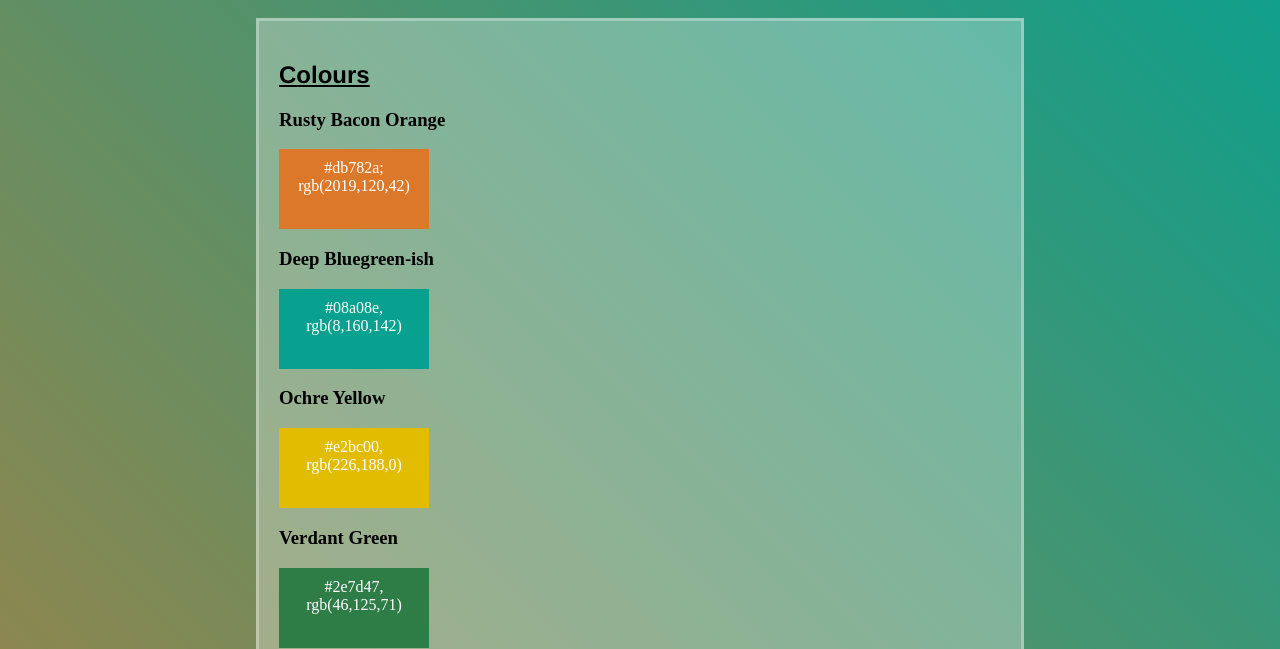
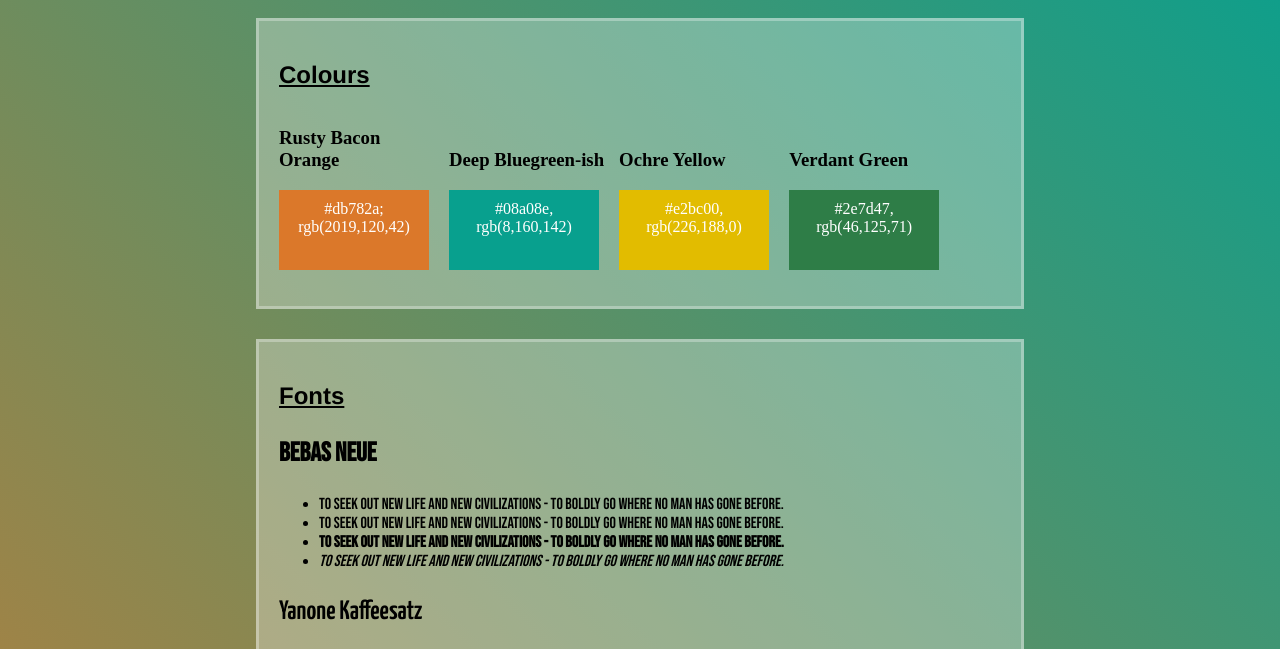
Before and after one commit to thelvp/websitedesignsystem, a plain HTML site: page index.html in a window 1280 px wide. Shown: the part 113-762 px from the top of the page. Drawn offline with Linux system fonts and the light colour scheme.

Commit message:
inline colorblocks

```diff
--- a/index.html
+++ b/index.html
@@ -12,14 +12,22 @@
     <div class="content">
         <div class="colours">
             <h2>Colours</h2>
-            <h3>Rusty Bacon Orange</h3>
+            <div class="block">
+                <h3>Rusty Bacon Orange</h3>
                 <p id="orange" class="colourtable">#db782a; rgb(2019,120,42)</p>
-            <h3>Deep Bluegreen-ish</h3>
+            </div>
+            <div class="block">
+                <h3>Deep Bluegreen-ish</h3>
                 <p id="bluegreen" class="colourtable">#08a08e, rgb(8,160,142)</p>
-            <h3>Ochre Yellow</h3>
+            </div>
+            <div class="block">
+                <h3>Ochre Yellow</h3>
                 <p id="yellow" class="colourtable">#e2bc00, rgb(226,188,0)</p>
-            <h3>Verdant Green</h3>
+            </div>
+            <div class="block">
+                <h3>Verdant Green</h3>
                 <p id="green" class="colourtable">#2e7d47, rgb(46,125,71)</p>
+            </div>
         </div>
         <div class="fonts">
             <h2>Fonts</h2>
--- a/resources/style.css
+++ b/resources/style.css
@@ -80,6 +80,12 @@ body {
 
 /* <!--- 1. Colours ---> */
 
+.block {
+    display: inline-block;
+    width: 23%;
+    margin: auto;
+}
+
 .colourtable {
     width: 150px;
     height: 80px;
```
